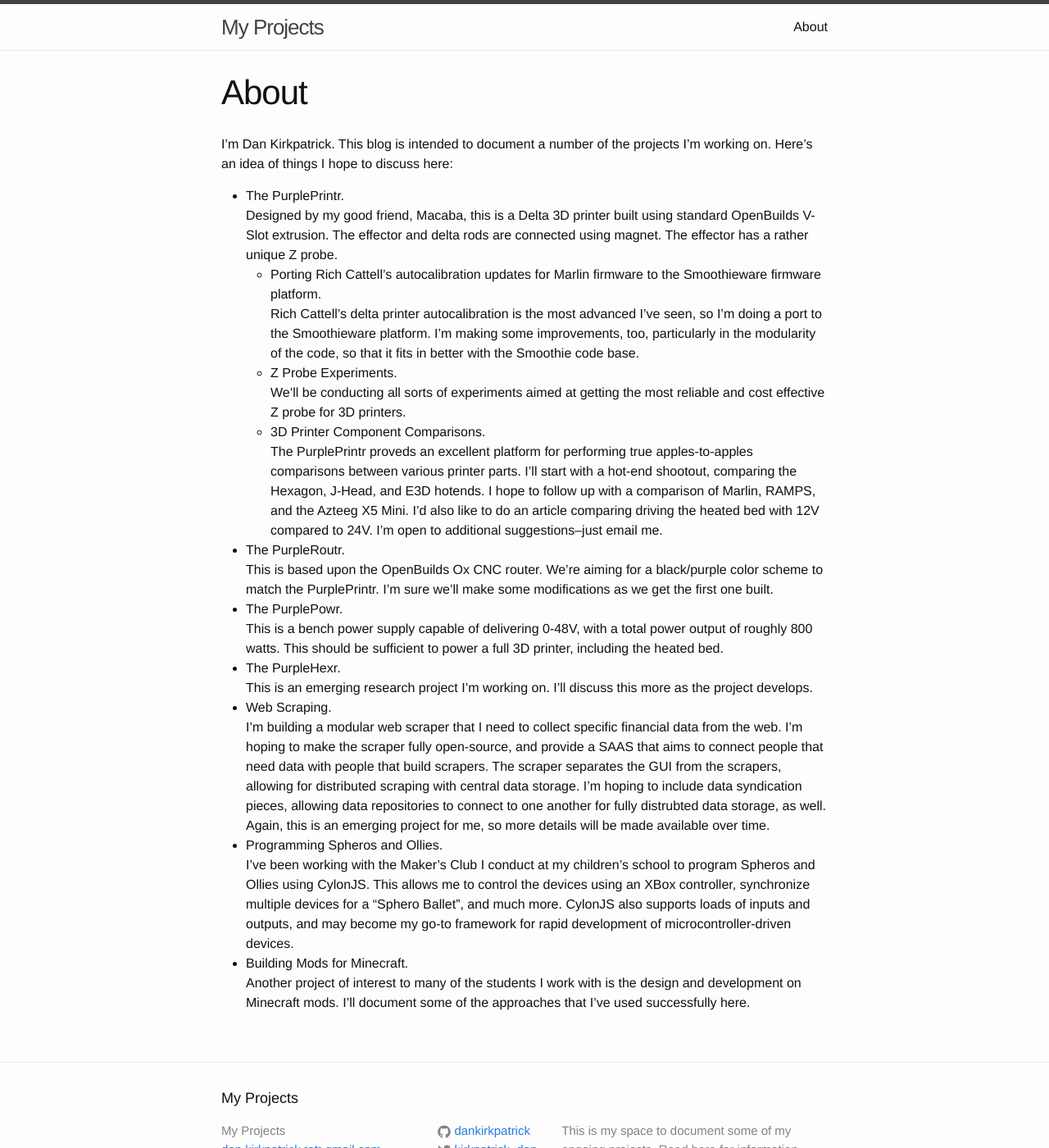
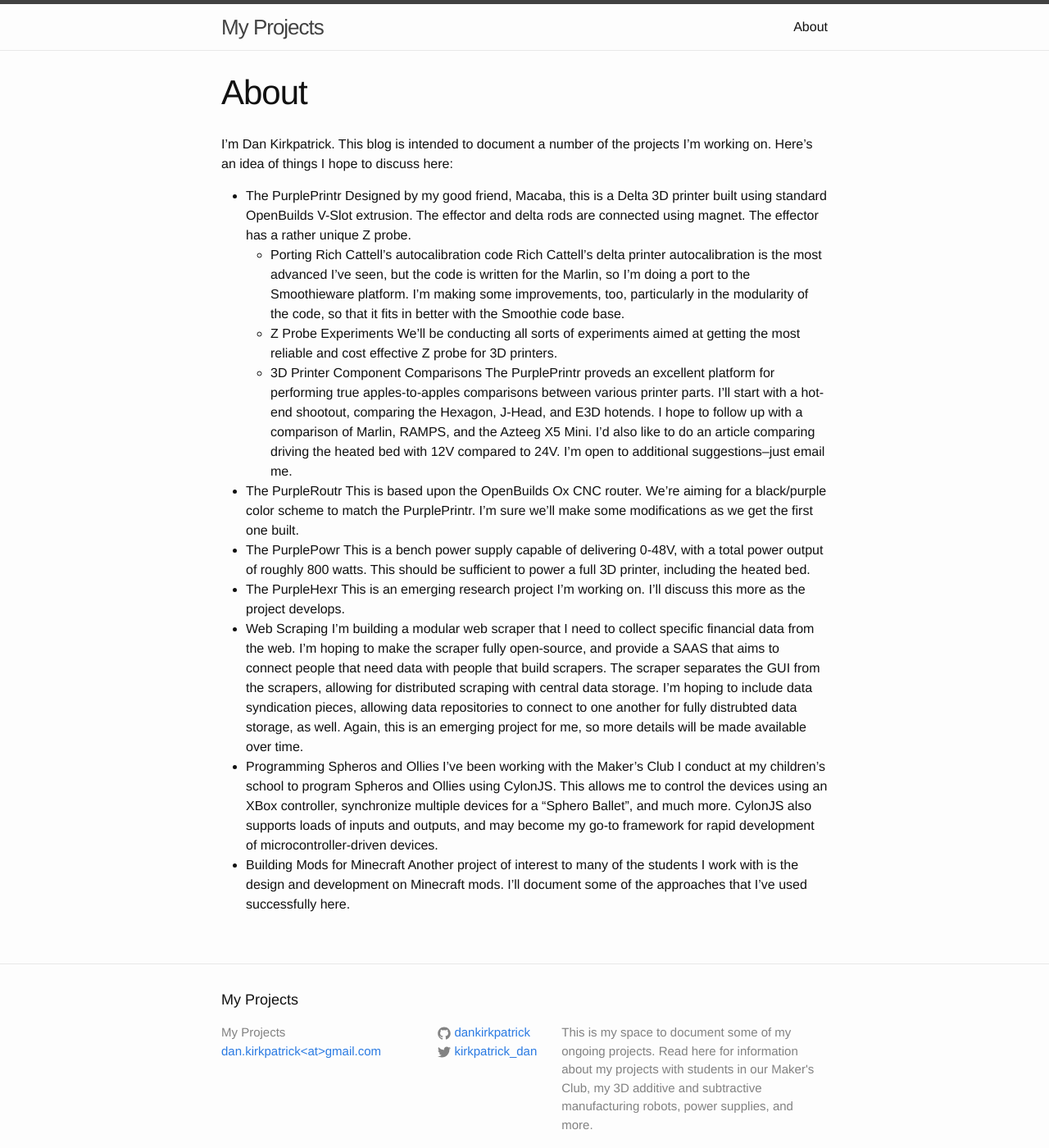
Before and after one commit to dankirkpatrick/dankirkpatrick.github.io, a Jekyll site: the page built from about.md, in a window 1280 px wide and 1400 px high. Shown: the whole window at 82% size. Built offline with Jekyll 4.4.1, drawn with Linux system fonts in a browser that asks for light colours.

Commit message:
Initial commit with Jekyll

```diff
--- a/about.md
+++ b/about.md
@@ -6,23 +6,23 @@ permalink: /about/
 
 I'm Dan Kirkpatrick.  This blog is intended to document a number of the projects I'm working on.  Here's an idea of things I hope to discuss here:
 
-- The PurplePrintr.
+- The PurplePrintr
   Designed by my good friend, Macaba, this is a Delta 3D printer built using standard OpenBuilds V-Slot extrusion.  The effector and delta rods are connected using magnet.  The effector has a rather unique Z probe.
-  - Porting Rich Cattell's autocalibration updates for Marlin firmware to the Smoothieware firmware platform.
-    Rich Cattell's delta printer autocalibration is the most advanced I've seen, so I'm doing a port to the Smoothieware platform.  I'm making some improvements, too, particularly in the modularity of the code, so that it fits in better with the Smoothie code base.
-  - Z Probe Experiments.
+  - Porting Rich Cattell's autocalibration code
+    Rich Cattell's delta printer autocalibration is the most advanced I've seen, but the code is written for the Marlin, so I'm doing a port to the Smoothieware platform.  I'm making some improvements, too, particularly in the modularity of the code, so that it fits in better with the Smoothie code base.
+  - Z Probe Experiments
     We'll be conducting all sorts of experiments aimed at getting the most reliable and cost effective Z probe for 3D printers.
-  - 3D Printer Component Comparisons.
+  - 3D Printer Component Comparisons
     The PurplePrintr proveds an excellent platform for performing true apples-to-apples comparisons between various printer parts.  I'll start with a hot-end shootout, comparing the Hexagon, J-Head, and E3D hotends.  I hope to follow up with a comparison of Marlin, RAMPS, and the Azteeg X5 Mini.  I'd also like to do an article comparing driving the heated bed with 12V compared to 24V.  I'm open to additional suggestions--just email me.
-- The PurpleRoutr.
+- The PurpleRoutr
   This is based upon the OpenBuilds Ox CNC router.  We're aiming for a black/purple color scheme to match the PurplePrintr.  I'm sure we'll make some modifications as we get the first one built.
-- The PurplePowr.
+- The PurplePowr
   This is a bench power supply capable of delivering 0-48V, with a total power output of roughly 800 watts.  This should be sufficient to power a full 3D printer, including the heated bed.
-- The PurpleHexr.
+- The PurpleHexr
   This is an emerging research project I'm working on.  I'll discuss this more as the project develops.
-- Web Scraping.
+- Web Scraping
   I'm building a modular web scraper that I need to collect specific financial data from the web.  I'm hoping to make the scraper fully open-source, and provide a SAAS that aims to connect people that need data with people that build scrapers.  The scraper separates the GUI from the scrapers, allowing for distributed scraping with central data storage.  I'm hoping to include data syndication pieces, allowing data repositories to connect to one another for fully distrubted data storage, as well.  Again, this is an emerging project for me, so more details will be made available over time.
-- Programming Spheros and Ollies.
+- Programming Spheros and Ollies
   I've been working with the Maker's Club I conduct at my children's school to program Spheros and Ollies using CylonJS.  This allows me to control the devices using an XBox controller, synchronize multiple devices for a "Sphero Ballet", and much more.  CylonJS also supports loads of inputs and outputs, and may become my go-to framework for rapid development of microcontroller-driven devices.
-- Building Mods for Minecraft.
+- Building Mods for Minecraft
   Another project of interest to many of the students I work with is the design and development on Minecraft mods.  I'll document some of the approaches that I've used successfully here.
```
